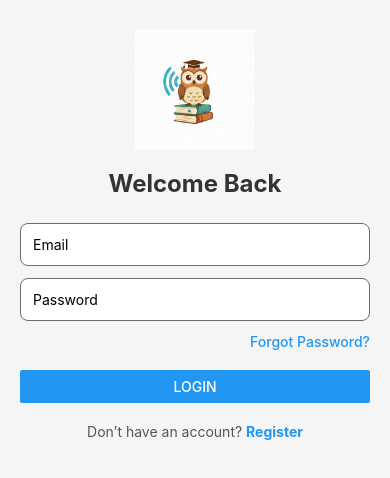
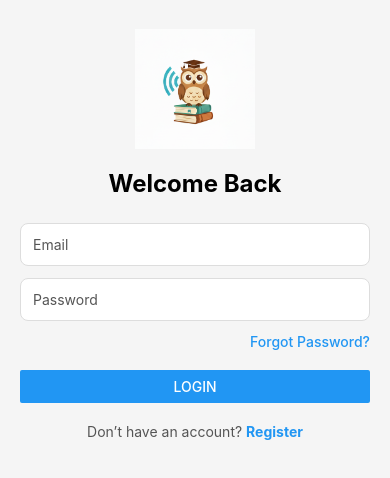
Before and after one commit to Prashantkr81/BookRentalApp, a React Native app: screen /Login in a window 390 px wide. Shown: the part 188-666 px from the top of the page. Built offline with nearby package versions, Linux system fonts and the light colour scheme; no server answers.

Commit message:
Dark mode

```diff
--- a/src/screens/Auth/LoginScreen.js
+++ b/src/screens/Auth/LoginScreen.js
@@ -1,24 +1,27 @@
-import React, { useState, useContext } from "react";
+import { sendPasswordResetEmail, signInWithEmailAndPassword } from "firebase/auth";
+import { useContext, useMemo, useState } from "react";
 import {
-  View,
-  TextInput,
-  Button,
-  Text,
-  Image,
-  ActivityIndicator,
-  StyleSheet,
-  Alert,
-  TouchableOpacity,
+    ActivityIndicator,
+    Alert,
+    Button,
+    Image,
+    StyleSheet,
+    Text,
+    TextInput,
+    TouchableOpacity,
+    View,
 } from "react-native";
-import { signInWithEmailAndPassword, sendPasswordResetEmail } from "firebase/auth";
+import { AuthContext } from "../../context/AuthContext";
+import { useTheme } from "../../context/ThemeContext";
 import { auth } from "../../services/firebaseConfig";
-import { AuthContext } from "../../context/AuthContext";
 
 export default function LoginScreen({ navigation }) {
   const { setUser } = useContext(AuthContext);
   const [email, setEmail] = useState("");
   const [password, setPassword] = useState("");
   const [loading, setLoading] = useState(false);
+  const { theme } = useTheme();
+  const styles = useMemo(() => createStyles(theme), [theme]);
 
   const handleLogin = async () => {
     if (!email || !password) {
@@ -65,6 +68,7 @@ export default function LoginScreen({ navigation }) {
 
       <TextInput
         placeholder="Email"
+        placeholderTextColor={theme.colors.subText}
         value={email}
         onChangeText={setEmail}
         style={styles.input}
@@ -72,6 +76,7 @@ export default function LoginScreen({ navigation }) {
       />
       <TextInput
         placeholder="Password"
+        placeholderTextColor={theme.colors.subText}
         secureTextEntry
         value={password}
         onChangeText={setPassword}
@@ -84,7 +89,7 @@ export default function LoginScreen({ navigation }) {
       </TouchableOpacity>
 
       {loading ? (
-        <ActivityIndicator size="large" color="#2196F3" style={{ marginVertical: 20 }} />
+        <ActivityIndicator size="large" color={theme.colors.primary} style={{ marginVertical: 20 }} />
       ) : (
         <Button title="Login" onPress={handleLogin} />
       )}
@@ -92,7 +97,7 @@ export default function LoginScreen({ navigation }) {
       <Text style={styles.linkText}>
         Don’t have an account?{" "}
         <Text
-          style={{ color: "#2196F3", fontWeight: "bold" }}
+          style={{ color: theme.colors.primary, fontWeight: "bold" }}
           onPress={() => navigation.navigate("Register")}
         >
           Register
@@ -102,8 +107,8 @@ export default function LoginScreen({ navigation }) {
   );
 }
 
-const styles = StyleSheet.create({
-  container: { flex: 1, padding: 20, backgroundColor: "#f5f5f5", justifyContent: "center" },
+const createStyles = (theme) => StyleSheet.create({
+  container: { flex: 1, padding: 20, backgroundColor: theme.colors.background, justifyContent: "center" },
   logo: {
     width: 120,
     height: 120,
@@ -114,20 +119,21 @@ const styles = StyleSheet.create({
   title: {
     fontSize: 24,
     fontWeight: "bold",
-    color: "#333",
+    color: theme.colors.text,
     textAlign: "center",
     marginBottom: 25,
   },
   input: {
     borderWidth: 1,
-    borderColor: "#6d6d6dff",
+    borderColor: theme.colors.border,
     borderRadius: 8,
     padding: 12,
     marginBottom: 12,
-    backgroundColor: "#fff",
+    backgroundColor: theme.colors.card,
+    color: theme.colors.text,
   },
   forgotPasswordText: {
-    color: "#2196F3",
+    color: theme.colors.primary,
     textAlign: "right",
     marginBottom: 20,
     fontWeight: "500",
@@ -136,6 +142,6 @@ const styles = StyleSheet.create({
     textAlign: "center",
     marginTop: 20,
     fontSize: 14,
-    color: "#555",
+    color: theme.colors.subText,
   },
 });
```
